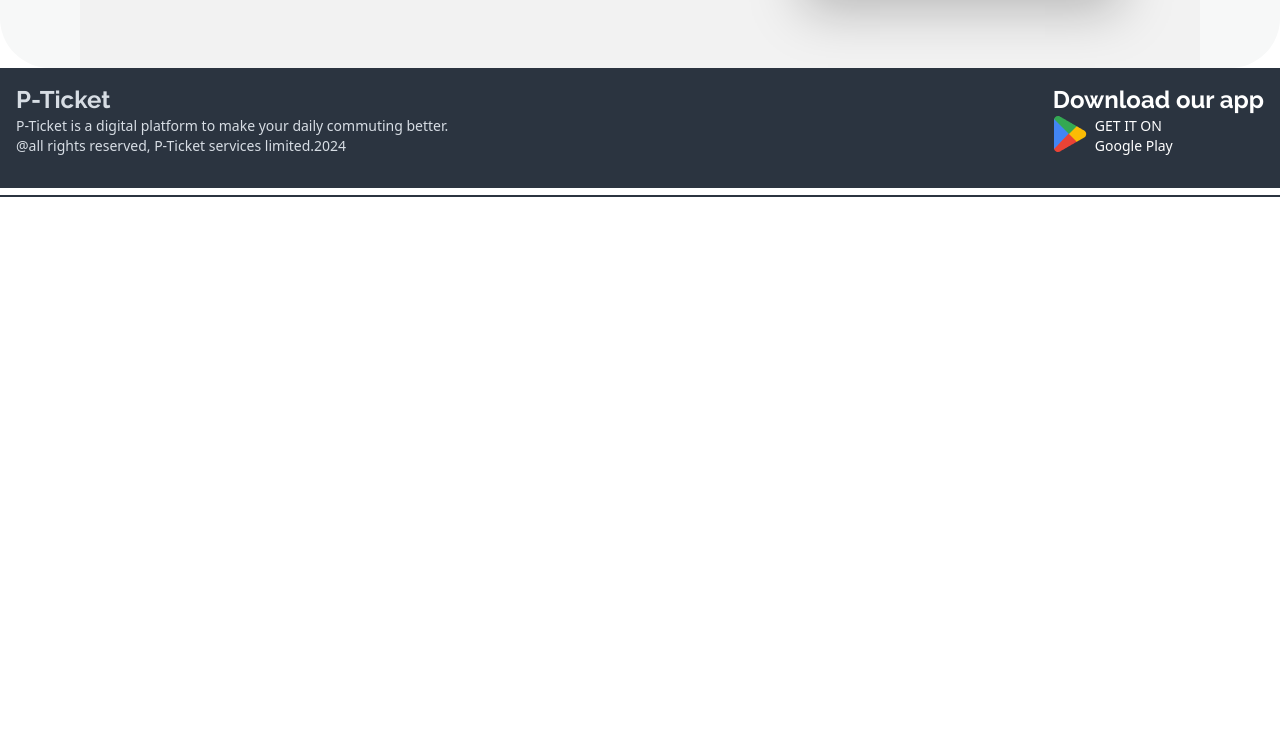
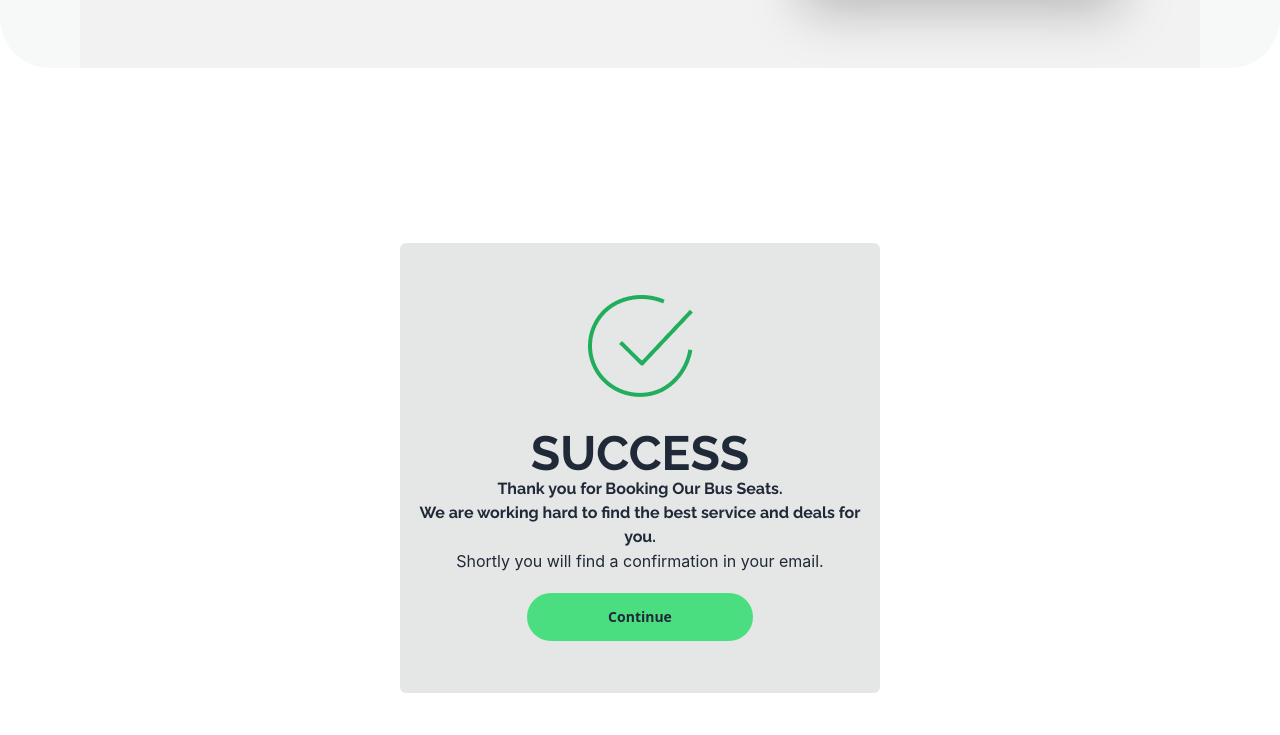
Before and after one commit to Krsnanando-Biplob/p-ticket-of-bus, a plain HTML site: page index.html in a window 1280 px wide. Shown: the part 2865-3600 px from the top of the page. Before the commit the page ends 3085 px from the top, so only its background shows below. Drawn offline with nearby package versions, Linux system fonts and the light colour scheme.

Commit message:
section success

```diff
--- a/index.html
+++ b/index.html
@@ -384,8 +384,23 @@
                 </div>
               </div>
         </section>
-        <article>
-        </article>
+        <section class="">
+          <div class="hero min-h-screen ">
+            <div class="hero-content bg-base-300 rounded-md  text-center">
+
+              <div class="max-w-md my-9 justify-center ">
+                <div>
+                  <img class=" mx-auto mb-8" src="./img/success.png" alt="">
+                </div>
+                <h1 class="text-5xl raleway-font font-bold">SUCCESS</h1>
+                <h4 class="raleway-font font-bold">Thank you for Booking Our Bus Seats. </h4>
+                <h4 class="raleway-font font-bold">We are working hard to find the best service and deals for you. </h4>
+                <p class="inter-font">Shortly you will find a confirmation in your email.</p>
+                <button class="btn px-20 mt-5 rounded-full btn-ghost bg-green-400">Continue</button>
+              </div>
+            </div>
+          </div>
+        </section>
     </main>
     <footer class="bg-neutral">
       <section class="footer items-center p-4 bg-neutral text-neutral-content">
```
